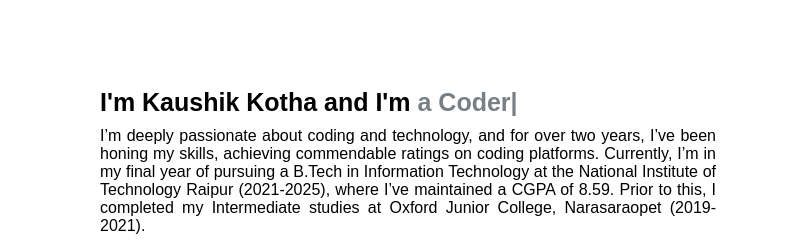
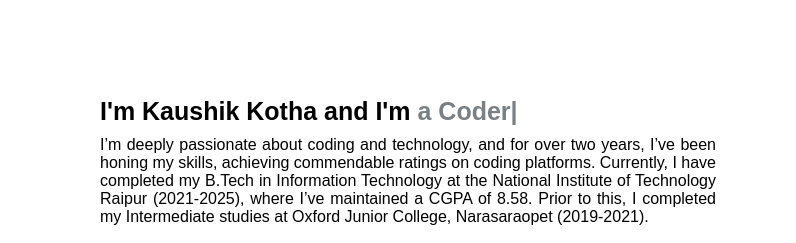
Before and after one commit to Kaushik515/portfolio, a website: page index.html in a window 1280 px wide. Shown: the part 980-1223 px from the top of the page, 484-1280 px from the left. Drawn offline with nearby package versions, Linux system fonts and the light colour scheme.

Commit message:
Update index.html

```diff
--- a/index.html
+++ b/index.html
@@ -68,9 +68,9 @@
                     <p >I’m deeply passionate about coding and technology,
                         and for over two years, I’ve been honing my skills,
                         achieving commendable ratings on coding platforms.
-                        Currently, I’m in my final year of pursuing a B.Tech in Information Technology
+                        Currently, I have completed my B.Tech in Information Technology
                         at the National Institute of Technology Raipur (2021-2025),
-                        where I’ve maintained a CGPA of 8.59. Prior to this,
+                        where I’ve maintained a CGPA of 8.58. Prior to this,
                         I completed my Intermediate studies at Oxford Junior College, Narasaraopet (2019-2021).
                     </p>
                     <p style="margin-top: 20px;">I am passionate about technology and always work to improve my skills. I enjoy working with people and achieving goals together.
```
